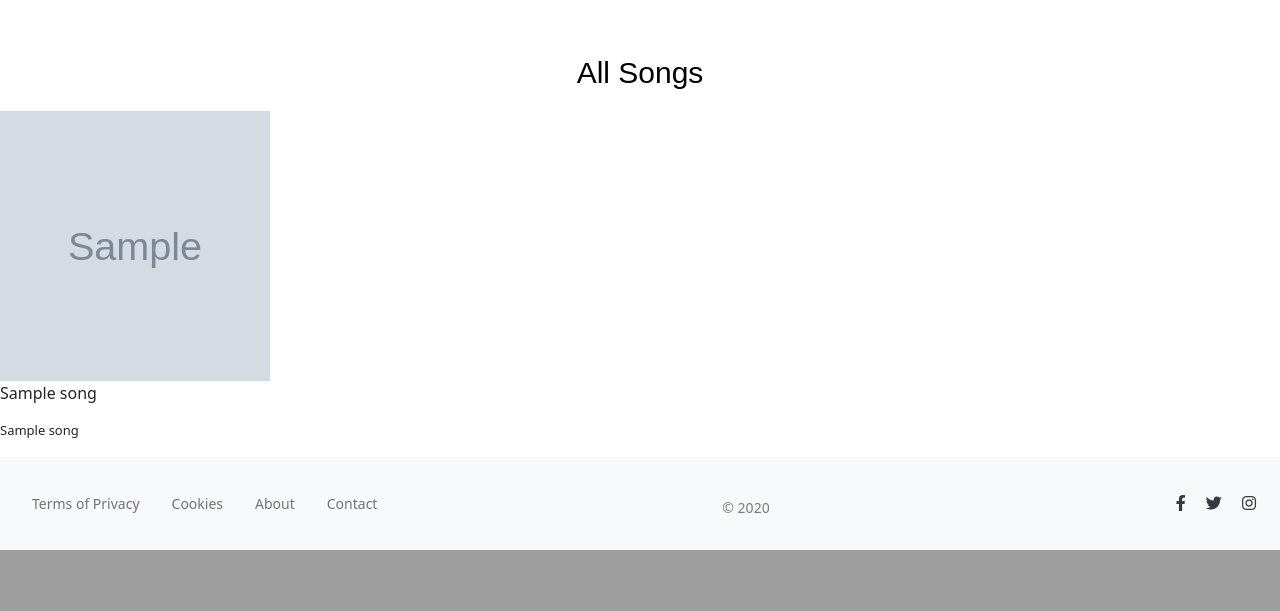
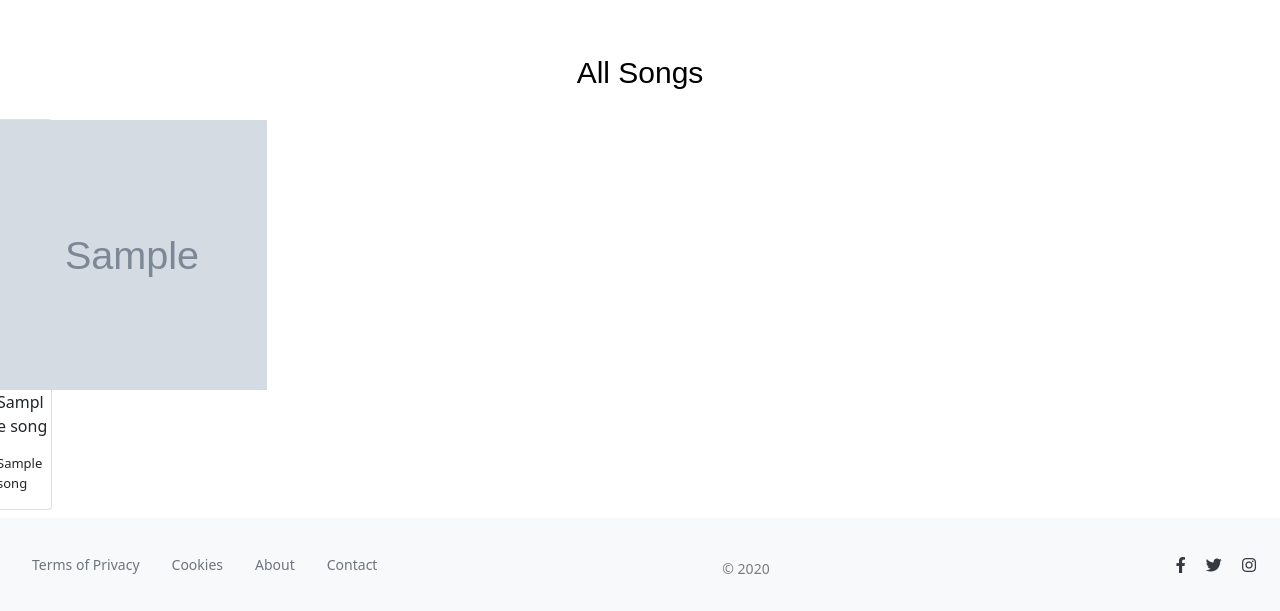
Before and after one commit to TienDoan13/ASM2CC, a PHP site: page / in a window 1280 px wide. Shown: the part 728-1339 px from the top of the page. Before the commit the page ends 1278 px from the top, so only its background shows below. Run offline with PHP 8.4, Linux system fonts and the light colour scheme; tables that the repository leaves empty or names only in its code hold one stand-in row (values such as "Sample post"); grey boxes marked "Sample" are stand-in pictures; some libraries are stand-ins or nearby versions.

Commit message:
Update index.php

```diff
--- a/index.php
+++ b/index.php
@@ -116,11 +116,15 @@
 				$result=mysqli_query($connect,$sql);
 					while($row=mysqli_fetch_array($result)){
 				?>
-				<div class="product">
-					<a href="detail.php?id=<?php echo $row['song_id']; ?>" target="_blank"><img src="img/<?php echo $row['song_image'];?>" width="270px" height="270px"></a>
-					<p><?php echo $row['song_name'];?></p>
-					<p style="font-size: 13px"><?php echo $row['song_singername'];?></p>
-				</div>
+				<div class= "row d-inline-flex">
+            <div class ="col-6 col-sm-4 col-md-3 p-2">
+               <div class="card h-100">
+                  <a href="detail.php?id=<?php echo $row['song_id']; ?>" target="_blank"><img src="img/<?php echo $row['song_image'];?>" width="270px" height="270px"></a>
+                    <p><?php echo $row['song_name'];?></p>
+                    <p style="font-size: 13px"><?php echo $row['song_singername'];?></p>
+               </div>
+            </div>
+         </div>
 				<?php
 				}
 				?>
```
